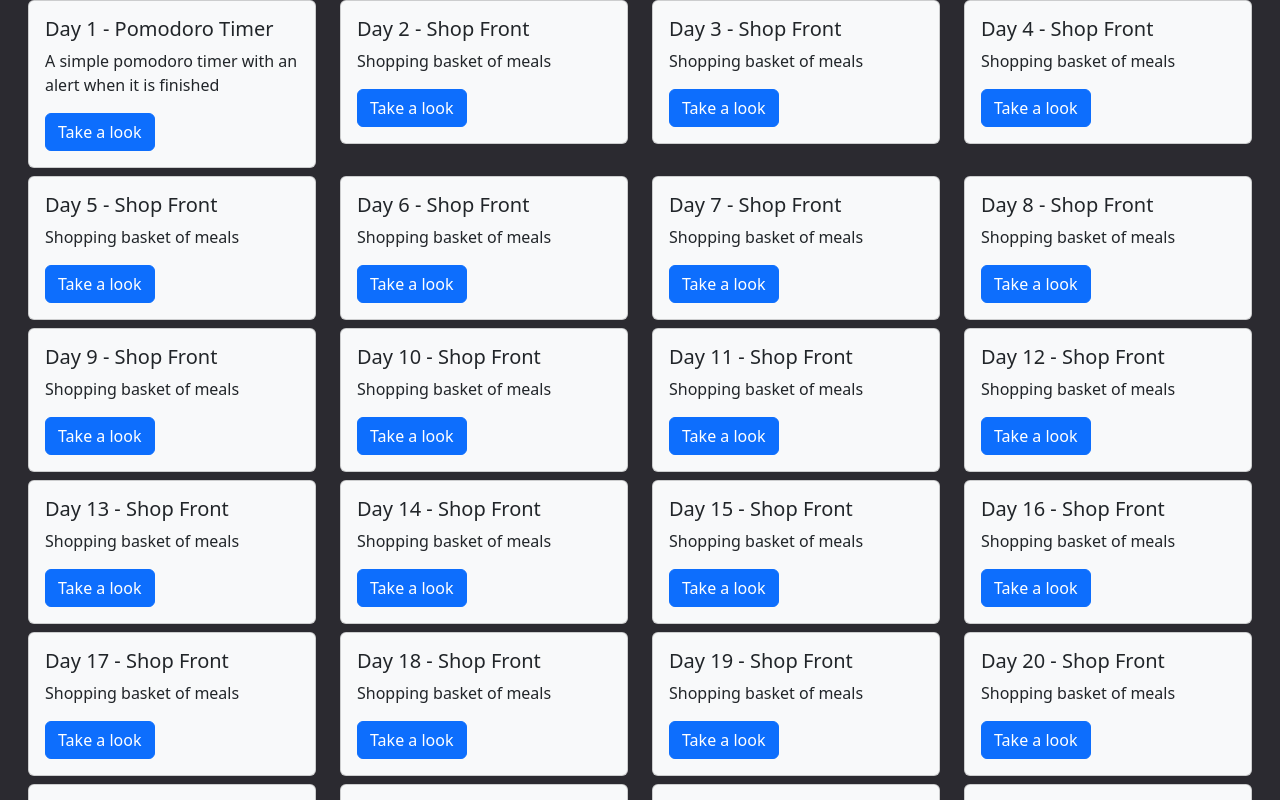
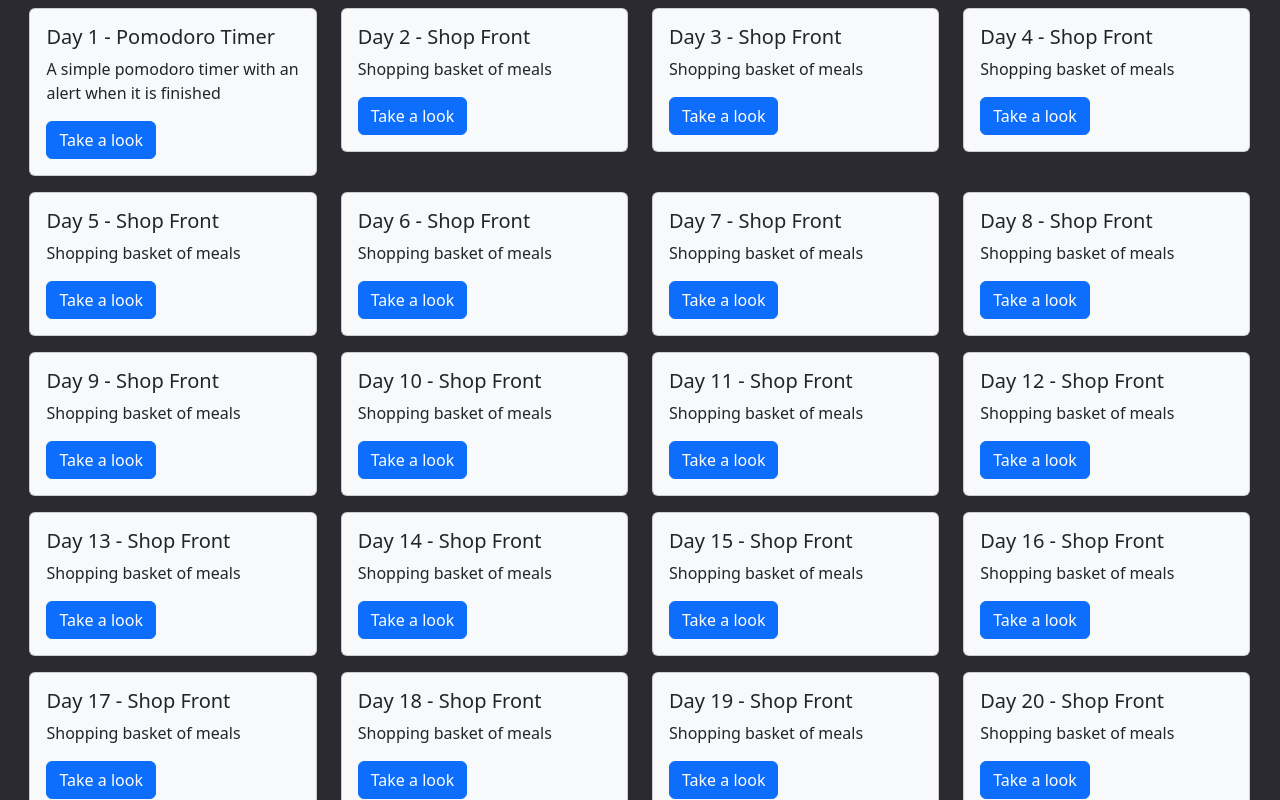
Before and after one commit to bralton/JS-Advent-2022, a Next.js app: page / in a window 1280 px wide. Shown: the top 800 px of the page. Built offline with nearby package versions, Linux system fonts and the light colour scheme.

Commit message:
:lipstick: adding margin to the rows and removing width from cards

```diff
--- a/pages/index.tsx
+++ b/pages/index.tsx
@@ -43,7 +43,6 @@ const Home: NextPage = () => {
           bg="light"
           key="day1"
           text="dark"
-          style={{ width: "18rem" }}
           className="mb-2"
         >
           <Card.Body>
@@ -61,7 +60,7 @@ const Home: NextPage = () => {
 
    const renderRow = (daysForRow: Day[]):JSX.Element => {
      return (
-       <Row xs='1' sm='2' md='4'>
+       <Row xs='1' sm='2' md='4' className='m-2'>
        {daysForRow.map((day) => <Col key={`day-${day.number}`}>{renderCard(day)}</Col>)}
        </Row>
      )
```
